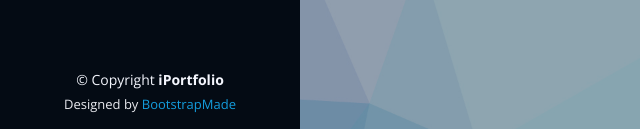
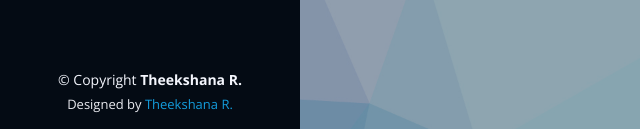
Before and after one commit to TheekshanaDev/TheekshanaDev.github.io, a plain HTML site: page index.html in a window 1280 px wide. Shown: the part 671-801 px from the top of the page, 0-640 px from the left. Drawn offline with nearby package versions, Linux system fonts and the light colour scheme.

Commit message:
Update index.html

```diff
--- a/index.html
+++ b/index.html
@@ -623,14 +623,14 @@
   <footer id="footer">
     <div class="container">
       <div class="copyright">
-        &copy; Copyright <strong><span>iPortfolio</span></strong>
+        &copy; Copyright <strong><span>Theekshana R.</span></strong>
       </div>
       <div class="credits">
         <!-- All the links in the footer should remain intact. -->
         <!-- You can delete the links only if you purchased the pro version. -->
         <!-- Licensing information: https://bootstrapmade.com/license/ -->
         <!-- Purchase the pro version with working PHP/AJAX contact form: https://bootstrapmade.com/iportfolio-bootstrap-portfolio-websites-template/ -->
-        Designed by <a href="https://bootstrapmade.com/">BootstrapMade</a>
+        Designed by <a href="https://theekshana.me">Theekshana R.</a>
       </div>
     </div>
   </footer><!-- End  Footer -->
```
